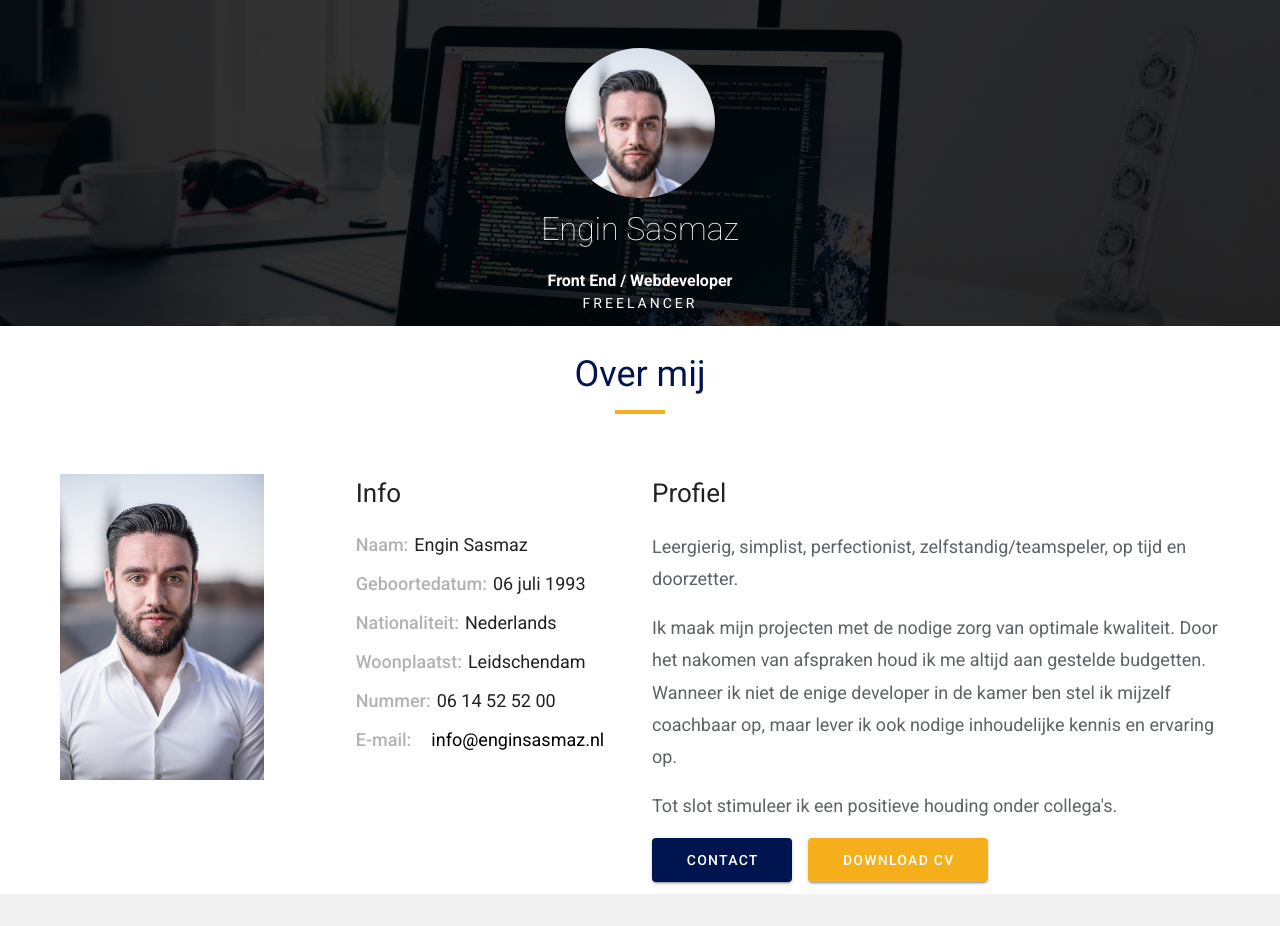
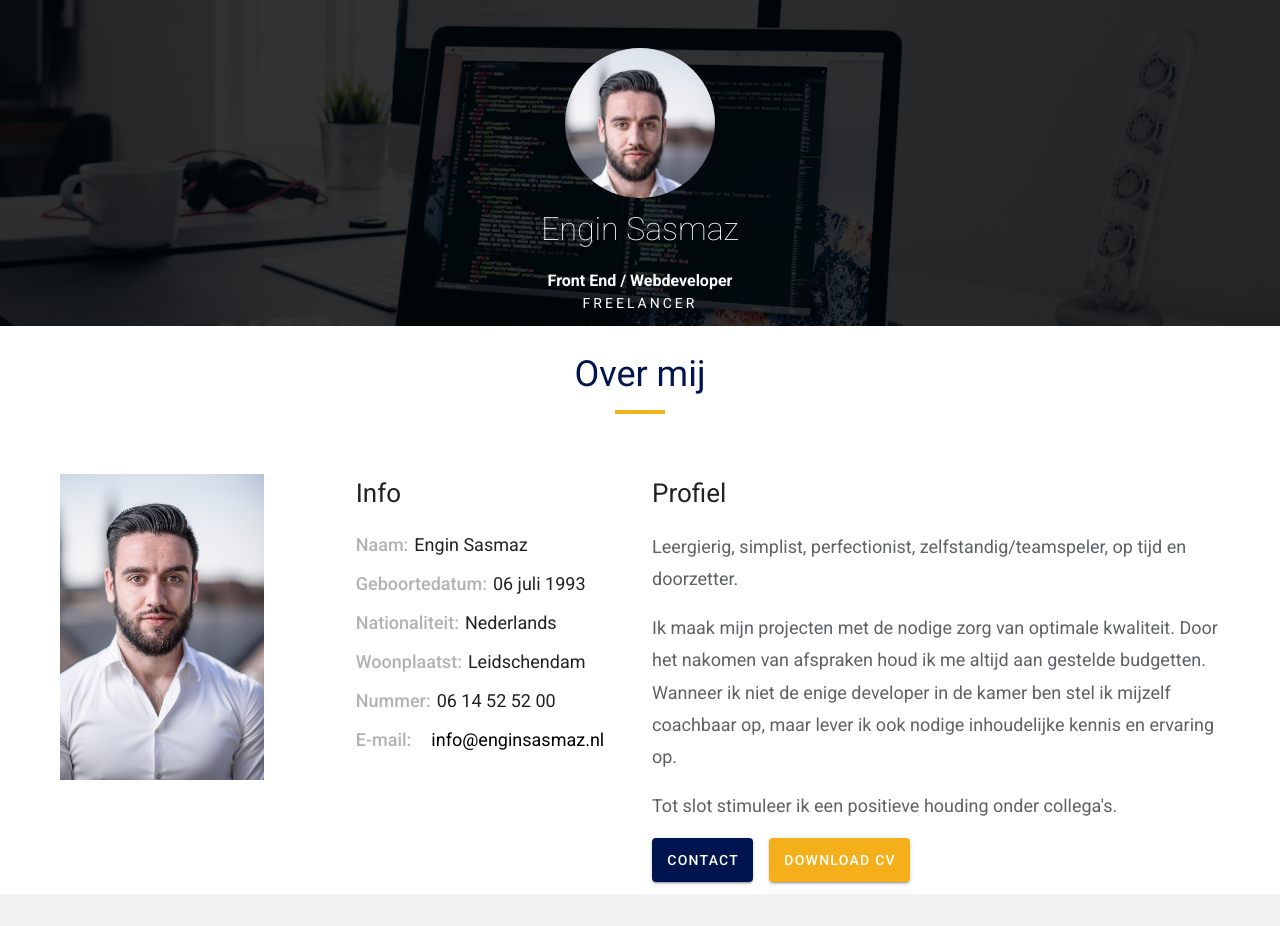
Before and after one commit to Enginovic/portfolio, a Vue app: page / in a window 1280 px wide. Shown: the top 926 px of the page. Built offline with nearby package versions, Linux system fonts and the light colour scheme.

Commit message:
override vuetify button styling

```diff
--- a/src/assets/scss/_base.scss
+++ b/src/assets/scss/_base.scss
@@ -45,7 +45,7 @@ p {
 
 .button {
   color: #fff !important;
-  padding: 0;
+  padding: 0 !important;
 }
 
 .button--primary {
```
